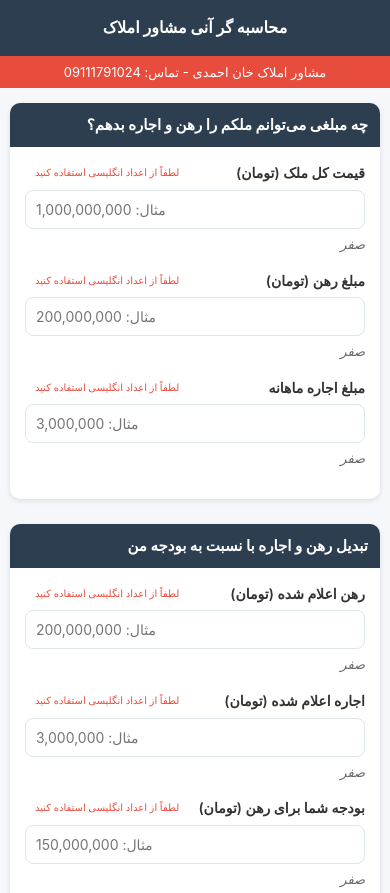
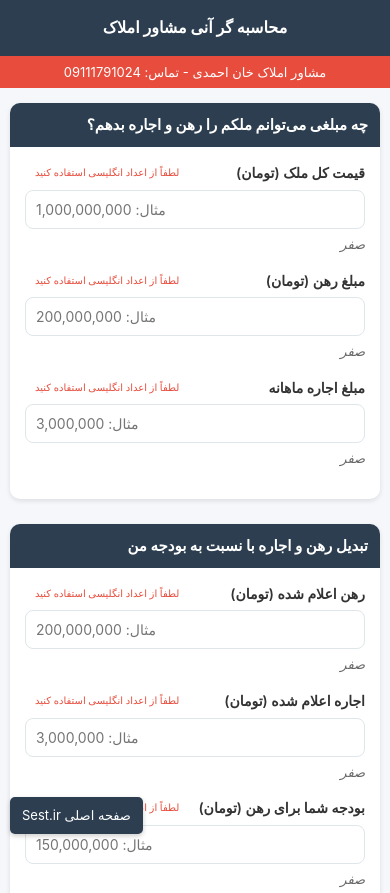
Before and after one commit to moris2288/hesabgaramlak, a plain HTML site: page index.html in a window 390 px wide. Shown: the top 893 px of the page. Drawn offline with Linux system fonts and the light colour scheme.

Commit message:
Update index.html

```diff
--- a/index.html
+++ b/index.html
@@ -173,6 +173,20 @@
             margin-top: 20px;
         }
 
+        .floating-button {
+            position: fixed;
+            left: 15px;
+            bottom: 15px;
+            background-color: var(--primary);
+            color: white;
+            padding: 10px 15px;
+            border-radius: 5px;
+            text-decoration: none;
+            font-size: 14px;
+            z-index: 1000;
+            box-shadow: 0 2px 5px rgba(0,0,0,0.2);
+        }
+
         @media (max-width: 480px) {
             .header h1 {
                 font-size: 16px;
@@ -200,6 +214,13 @@
             .input-hint {
                 font-size: 10px;
                 left: 5px;
+            }
+
+            .floating-button {
+                left: 10px;
+                bottom: 10px;
+                font-size: 13px;
+                padding: 8px 12px;
             }
         }
     </style>
@@ -282,7 +303,7 @@
                             <div class="word-value" id="purchaseAmountWords"></div>
                         </div>
                         <div class="result-box">
-                            <div>حق کمیسیون (1%)</div>
+                            <div>حق کمیسیون</div>
                             <div class="result-value" id="purchaseCommission">0 تومان</div>
                         </div>
                     </div>
@@ -315,6 +336,8 @@
         مشاور املاک خان احمدی - تخصص در امور رهن و اجاره مسکونی و تجاری<br>
         کلیه حقوق این سامانه متعلق به مشاور املاک خان احمدی می‌باشد © 1404
     </div>
+
+    <a href="http://sest.ir" class="floating-button">صفحه اصلی Sest.ir</a>
 
     <script>
         // [کدهای جاوااسکریپت بدون تغییر باقی مانده‌اند]
@@ -488,7 +511,7 @@
         // محاسبات کمیسیون
         function calculateCommission() {
             const purchase = parseNumber(document.getElementById('purchaseAmount').value);
-            const purchaseCommission = Math.round(purchase * 0.01);
+            const purchaseCommission = Math.round(purchase * 0.005); // تغییر یافته به تقسیم بر 2
             document.getElementById('purchaseCommission').textContent = formatNumber(purchaseCommission) + ' تومان';
 
             const rentalMortgage = parseNumber(document.getElementById('rentalMortgage').value);
```
